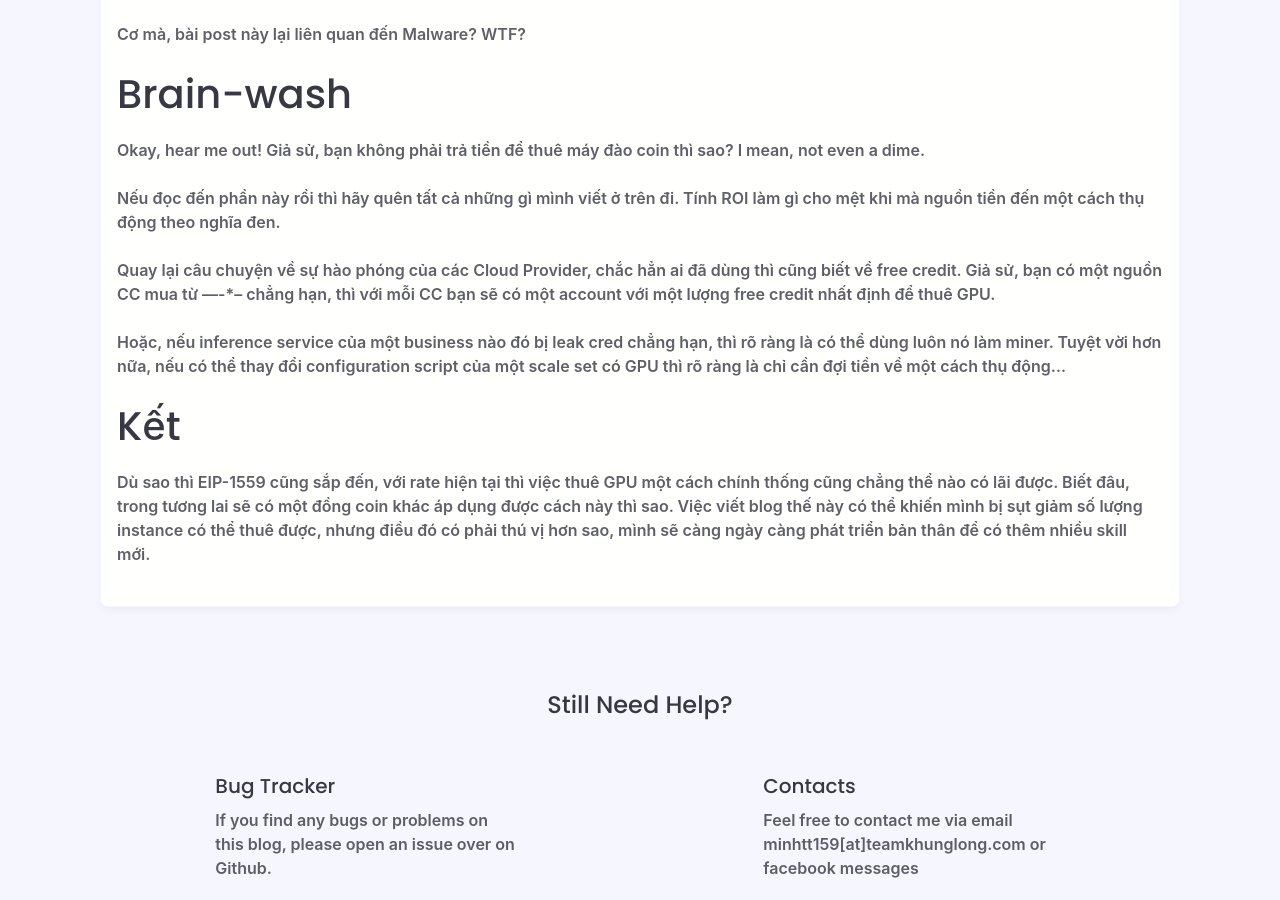
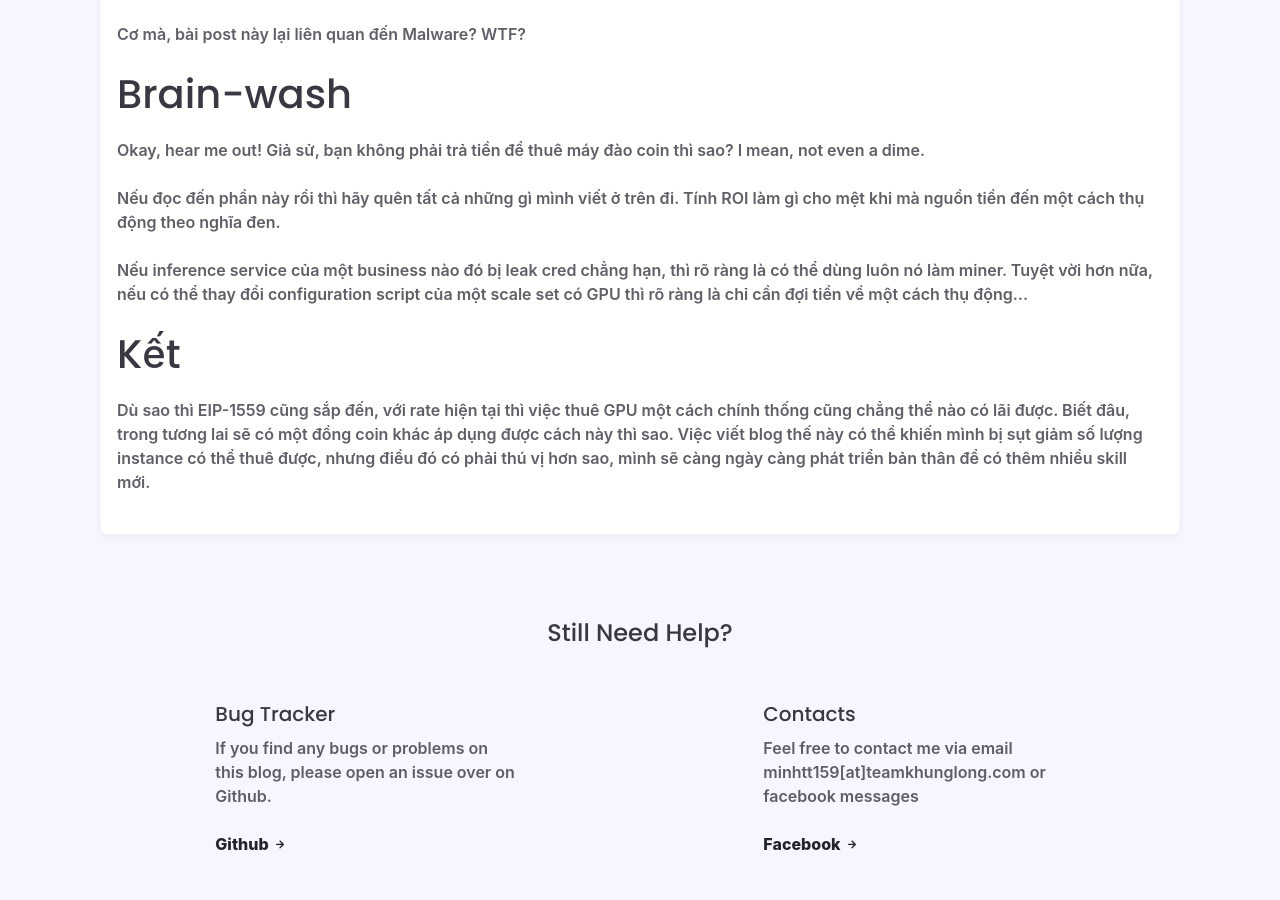
Before and after one commit to teamkhunglong/teamkhunglong.github.io, a Jekyll site: the page built from _posts/Hacks/2021-07-25-Next-Malware-Maybe.md, in a window 1280 px wide and 900 px high, scrolled down 1804 px. Built offline with Jekyll 4.4.1, drawn with Linux system fonts in a browser that asks for light colours; some web fonts are replaced; comment, search, counter and statistics services are not loaded; some of the changed text lies outside the part shown.

```diff
--- a/_posts/Hacks/2021-07-25-Next-Malware-Maybe.md
+++ b/_posts/Hacks/2021-07-25-Next-Malware-Maybe.md
@@ -49,9 +49,7 @@ Okay, hear me out! Giả sử, bạn không phải trả tiền để thuê m
 
 Nếu đọc đến phần này rồi thì hãy quên tất cả những gì mình viết ở trên đi. Tính ROI làm gì cho mệt khi mà nguồn tiền đến một cách thụ động theo nghĩa đen.
 
-Quay lại câu chuyện về sự hào phóng của các Cloud Provider, chắc hẳn ai đã dùng thì cũng biết về free credit. Giả sử, bạn có một nguồn CC mua từ ----*-- chẳng hạn, thì với mỗi CC bạn sẽ có một account với một lượng free credit nhất định để thuê GPU.
-
-Hoặc, nếu inference service của một business nào đó bị leak cred chẳng hạn, thì rõ ràng là có thể dùng luôn nó làm miner. Tuyệt vời hơn nữa, nếu có thể thay đổi configuration script của một scale set có GPU thì rõ ràng là chỉ cần đợi tiền về một cách thụ động...
+Nếu inference service của một business nào đó bị leak cred chẳng hạn, thì rõ ràng là có thể dùng luôn nó làm miner. Tuyệt vời hơn nữa, nếu có thể thay đổi configuration script của một scale set có GPU thì rõ ràng là chỉ cần đợi tiền về một cách thụ động...
 
 # Kết
 
```
